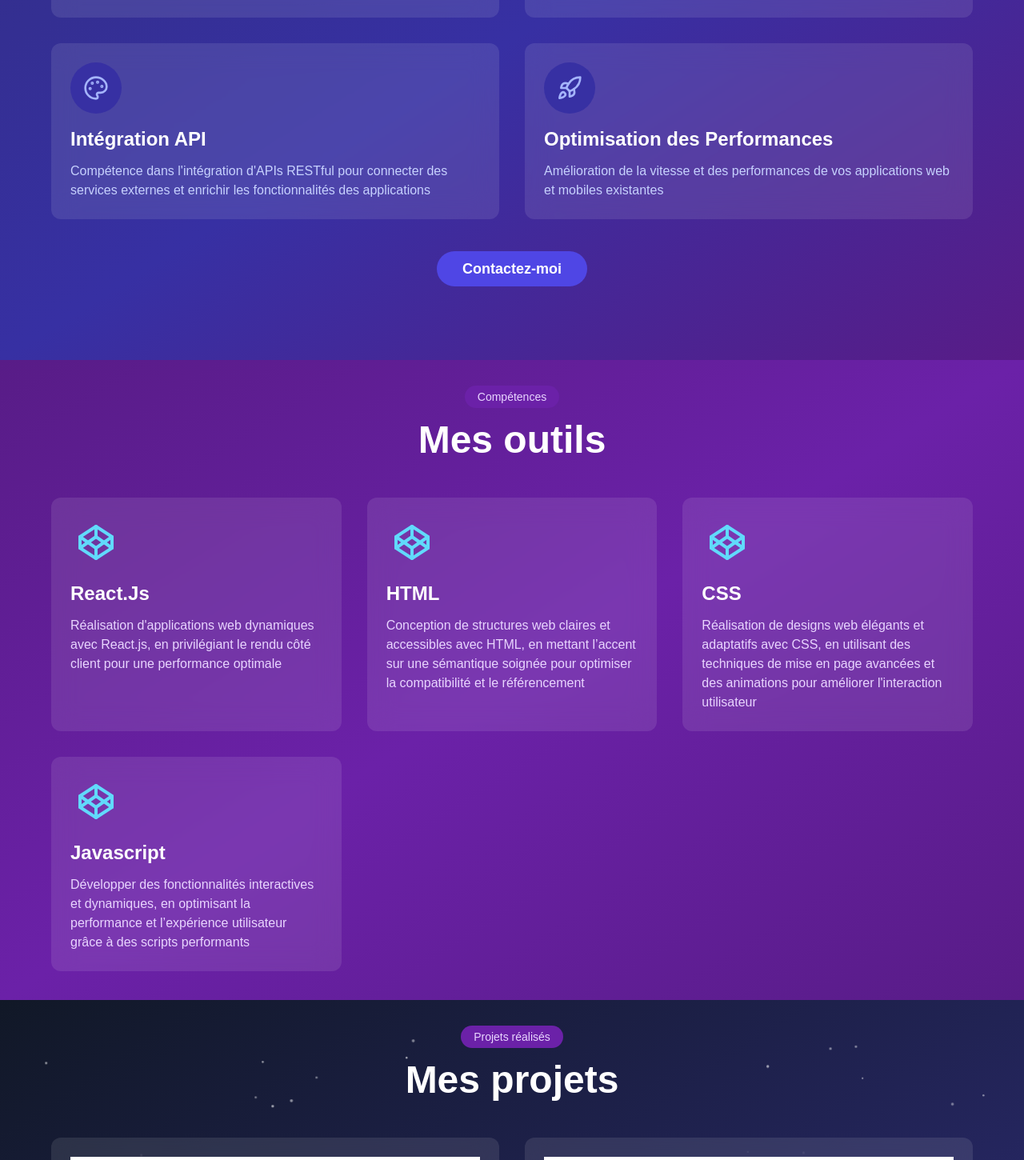
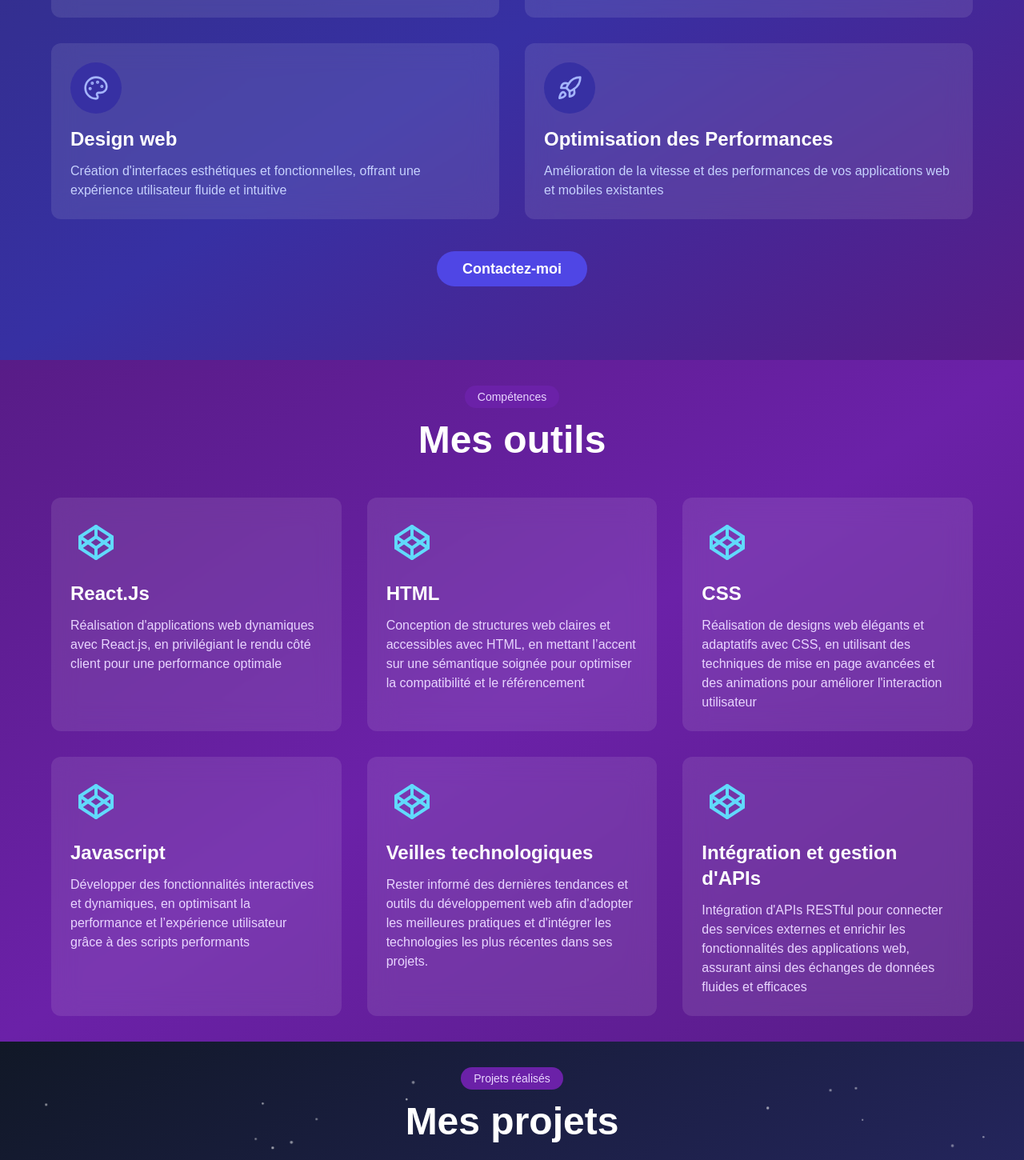
Before and after one commit to Ant1m0ny/Portfolio, a Next.js app: page / in a window 1280 px wide. Shown: the part 1150-2600 px from the top of the page at 80% size. Built offline with nearby package versions, Linux system fonts and the light colour scheme.

Commit message:
end commit

```diff
--- a/src/app/page.tsx
+++ b/src/app/page.tsx
@@ -21,9 +21,9 @@ export default function Home() {
       description: "Conception, optimisation et intégration de bases de données relationnelles SQL et NoSQL"
     },
     {
-      title: "Intégration API",
+      title: "Design web",
       icon: <Palette className="w-8 h-8" />,
-      description: "Compétence dans l'intégration d'APIs RESTful pour connecter des services externes et enrichir les fonctionnalités des applications"
+      description: "Création d'interfaces esthétiques et fonctionnelles, offrant une expérience utilisateur fluide et intuitive"
     },
     {
       title: "Optimisation des Performances",
--- a/src/components/Skills/skills.tsx
+++ b/src/components/Skills/skills.tsx
@@ -25,6 +25,16 @@ const Skills = () => {
             title: "Javascript",
             description: "Développer des fonctionnalités interactives et dynamiques, en optimisant la performance et l’expérience utilisateur grâce à des scripts performants",
         },
+        {
+            icon: <ReactIcon className="w-12 h-12 text-[#61DAFB]"></ReactIcon>,
+            title: "Veilles technologiques",
+            description: "Rester informé des dernières tendances et outils du développement web afin d'adopter les meilleures pratiques et d'intégrer les technologies les plus récentes dans ses projets.",
+        },
+        {
+            icon: <ReactIcon className="w-12 h-12 text-[#61DAFB]"></ReactIcon>,
+            title: "Intégration et gestion d'APIs",
+            description: "Intégration d'APIs RESTful pour connecter des services externes et enrichir les fonctionnalités des applications web, assurant ainsi des échanges de données fluides et efficaces"
+        }
     ]
 
     const containerVariants = {
```
